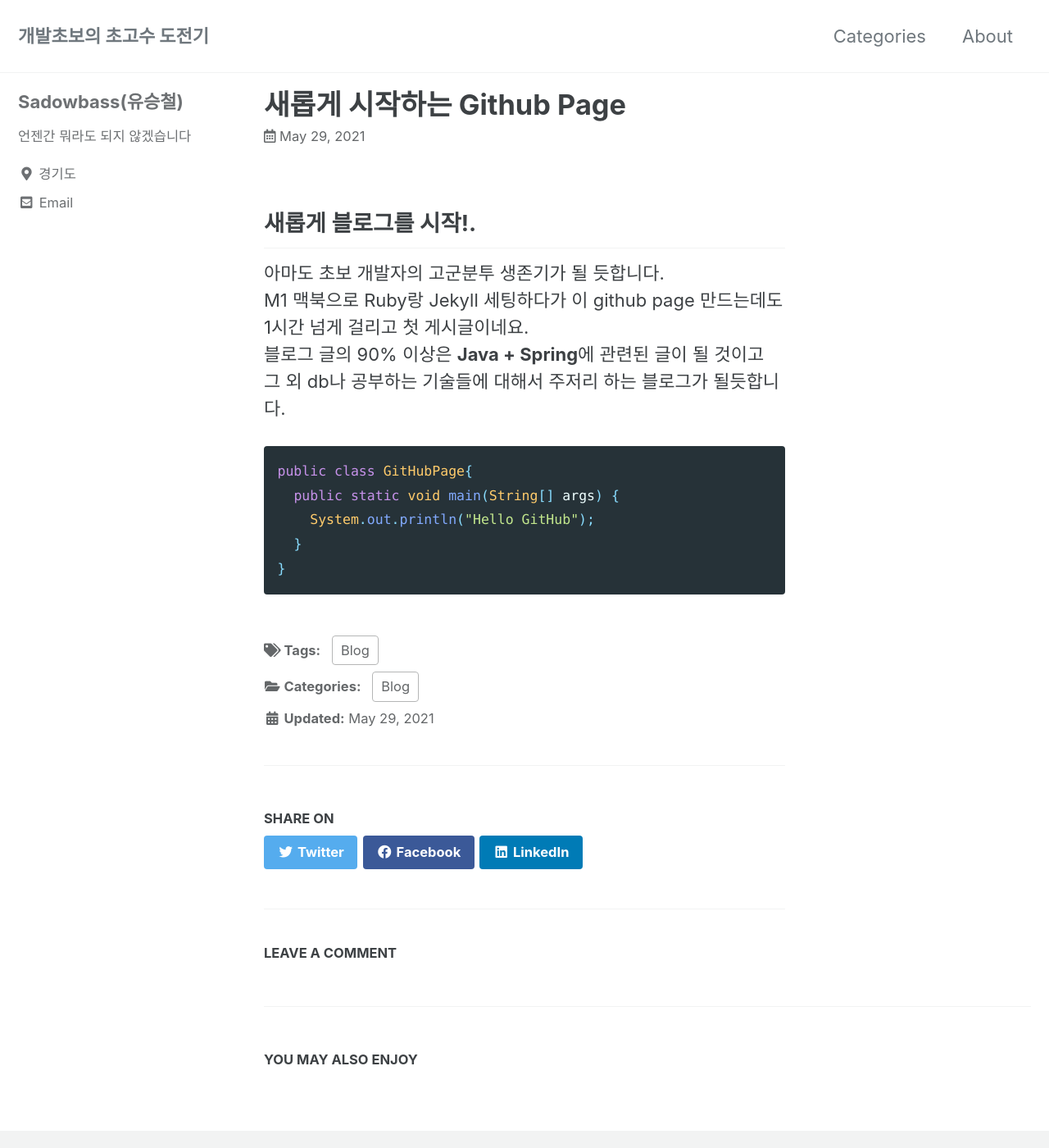
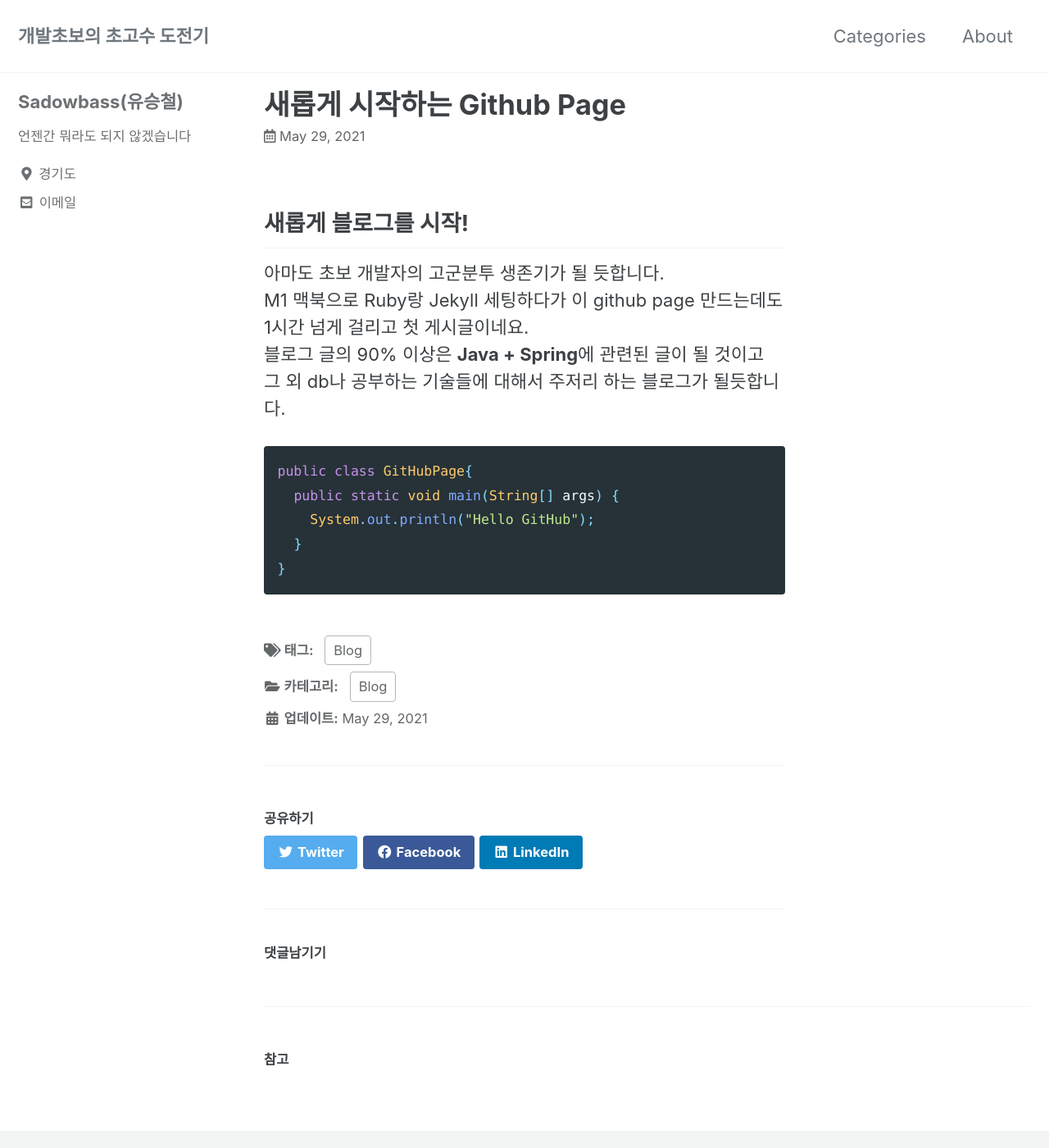
Before and after one commit to Sadowbass/sadowbass.github.io, a Jekyll site: the page built from _posts/2021-05-29-first-post.md, in a window 1280 px wide and 1400 px high. Shown: the whole window at 82% size. Built offline with Jekyll 4.4.1, drawn with Linux system fonts in a browser that asks for light colours; cached includes are drawn as plain includes; comment, search, counter and statistics services are not loaded.

```diff
--- a/_config.yml
+++ b/_config.yml
@@ -15,7 +15,7 @@
 minimal_mistakes_skin    : "default" # "air", "aqua", "contrast", "dark", "dirt", "neon", "mint", "plum", "sunrise"
 
 # Site Settings
-locale                   : "en-US"
+locale                   : "ko-KR"
 title                    : "개발초보의 초고수 도전기"
 title_separator          : "-"
 subtitle                 : # site tagline that appears below site title in masthead
--- a/_posts/2021-05-29-first-post.md
+++ b/_posts/2021-05-29-first-post.md
@@ -9,7 +9,7 @@ tags:
 last_modified_at: 2021-05-29T18:14:00+09:00
 
 ---
-## 새롭게 블로그를 시작!.
+## 새롭게 블로그를 시작!
 아마도 초보 개발자의 고군분투 생존기가 될 듯합니다.
 M1 맥북으로 Ruby랑 Jekyll 세팅하다가 이 github page 만드는데도 1시간 넘게 걸리고 첫 게시글이네요.
 블로그 글의 90% 이상은 **Java + Spring**에 관련된 글이 될 것이고 그 외 db나 공부하는 기술들에 대해서 주저리 하는 블로그가 될듯합니다.
```
